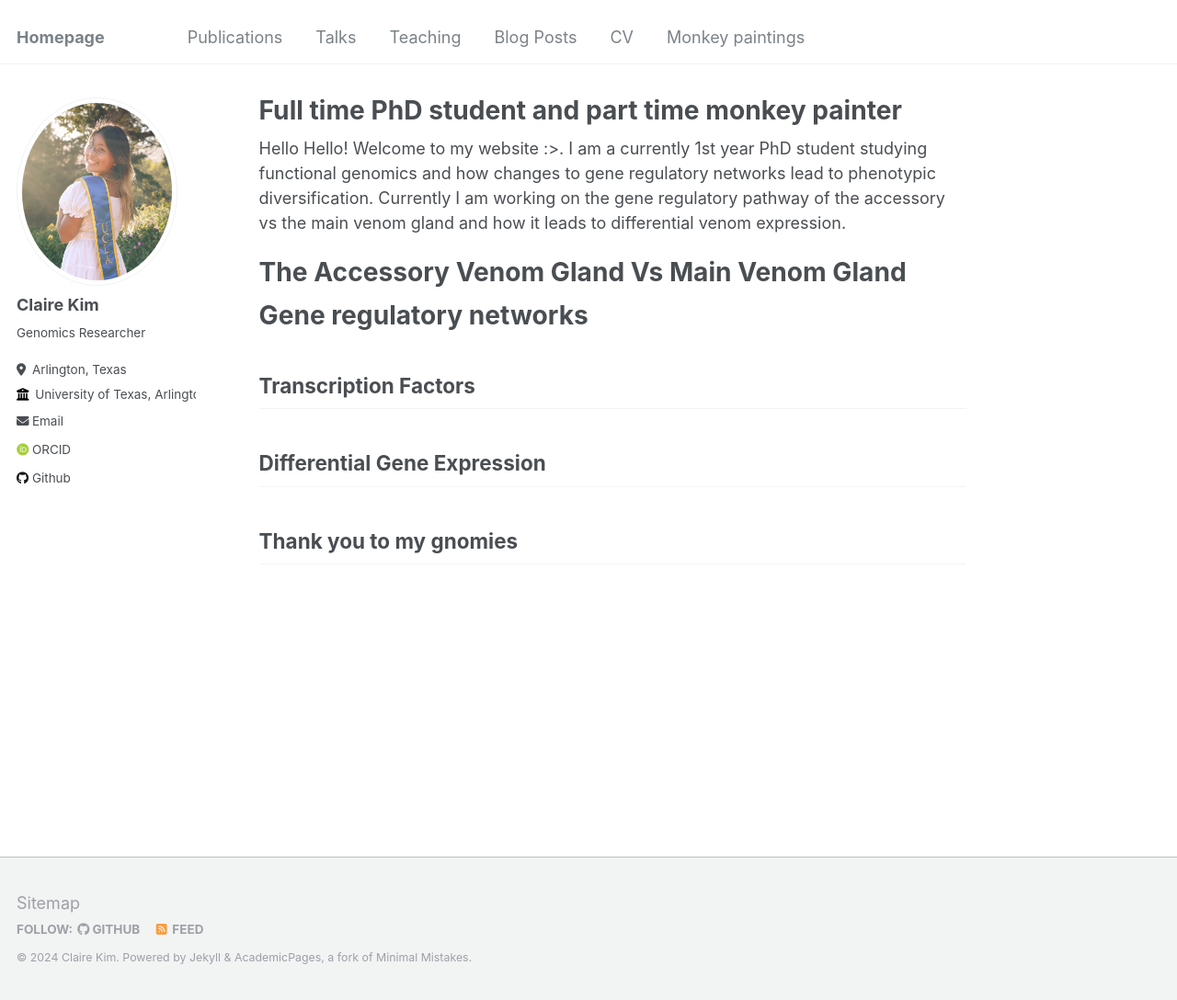
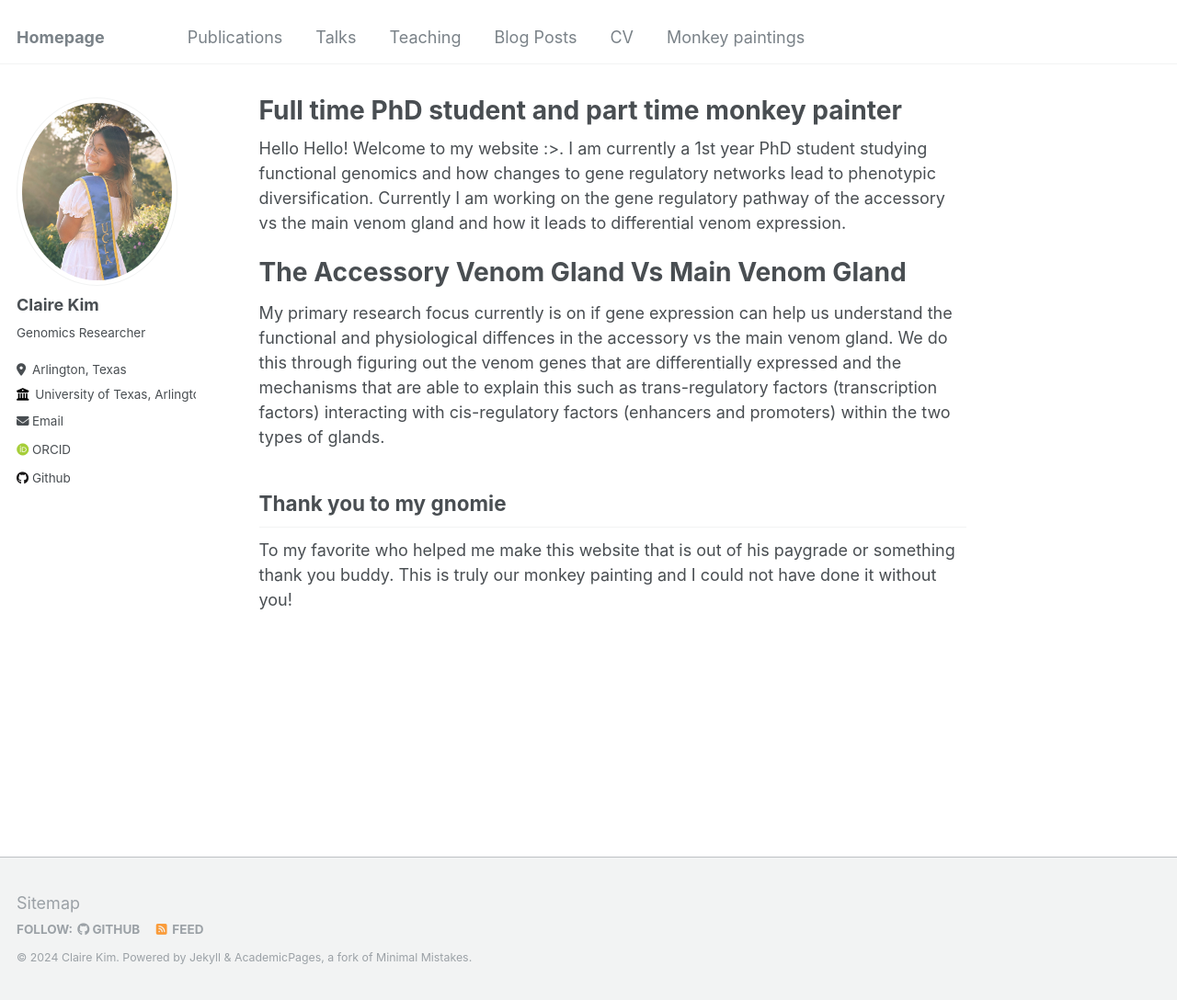
Before and after one commit to ckim0306/ckim0306.github.io, a Jekyll site: the page built from _pages/about.md, in a window 1280 px wide and 1088 px high. Shown: the whole window at 92% size. Built offline with Jekyll 4.4.1, drawn with Linux system fonts in a browser that asks for light colours; some web fonts are replaced.

Commit message:
Changing up my front page to add more details

```diff
--- a/_pages/about.md
+++ b/_pages/about.md
@@ -7,23 +7,14 @@ redirect_from:
   - /about.html
 ---
 
-Hello Hello! Welcome to my website :>. I am a currently 1st year PhD student studying functional genomics and how changes to gene regulatory networks lead to phenotypic diversification. Currently I am working on the gene regulatory pathway of the accessory vs the main venom gland and how it leads to differential venom expression.
+Hello Hello! Welcome to my website :>. I am currently a 1st year PhD student studying functional genomics and how changes to gene regulatory networks lead to phenotypic diversification. Currently I am working on the gene regulatory pathway of the accessory vs the main venom gland and how it leads to differential venom expression.
 
 The Accessory Venom Gland Vs Main Venom Gland
 ======
+My primary research focus currently is on if gene expression can help us understand the functional and physiological diffences in the accessory vs the main venom gland. We do this through figuring out the venom genes that are differentially expressed and the mechanisms that are able to explain this such as trans-regulatory factors (transcription factors) interacting with cis-regulatory factors (enhancers and promoters) within the two types of glands.
 
 
-Gene regulatory networks
-======
-
-
-Transcription Factors
+Thank you to my gnomie
 ------
 
-
-Differential Gene Expression
-------
-
-
-Thank you to my gnomies
-------
+To my favorite who helped me make this website that is out of his paygrade or something thank you buddy. This is truly our monkey painting and I could not have done it without you!
```
